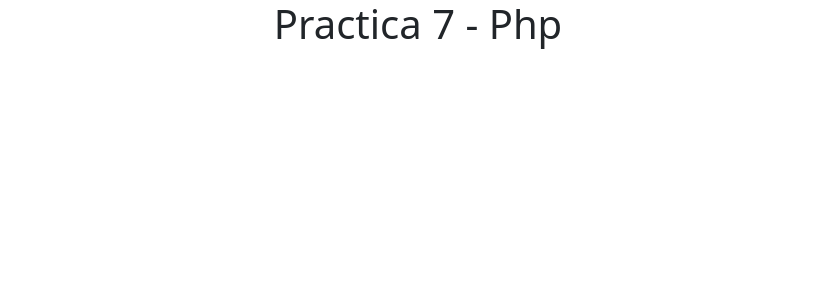
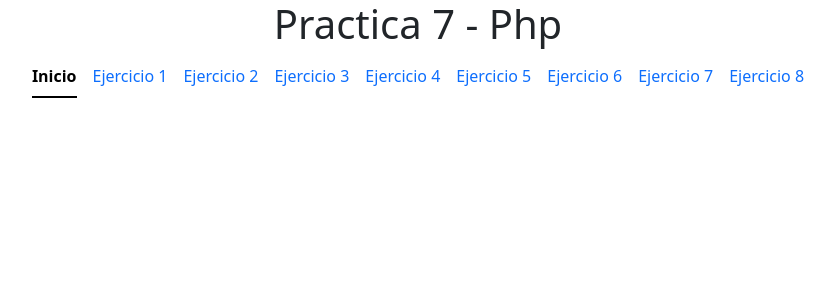
Before and after one commit to EliezerMejia17/Ejercicios_con_Php, a PHP site: page / in a window 1280 px wide. Shown: the top 300 px of the page, without its empty margins (222-1057 px from the left). Run offline with PHP 8.4, Linux system fonts and the light colour scheme.

Commit message:
Agregar Barra de navegacion

```diff
--- a/index.php
+++ b/index.php
@@ -10,6 +10,35 @@
   </head>
   <body>
     <h1><center>Practica 7 - Php </center></h1>
+    <ul class="nav nav-underline justify-content-center">
+        <li class="nav-item">
+            <a class="nav-link active" aria-current="page" href="#">Inicio</a>
+        </li>
+        <li class="nav-item">
+            <a class="nav-link" href="#ejercicio1">Ejercicio 1</a>
+        </li>
+      <li class="nav-item">
+          <a class="nav-link" href="#ejercicio2">Ejercicio 2</a>
+      </li>
+      <li class="nav-item">
+          <a class="nav-link" href="#ejercicio3">Ejercicio 3</a>
+      </li>
+      <li class="nav-item">
+          <a class="nav-link" href="#ejercicio4">Ejercicio 4</a>
+      </li>
+      <li class="nav-item">
+          <a class="nav-link" href="#ejercicio5">Ejercicio 5</a>
+      </li>
+      <li class="nav-item">
+          <a class="nav-link" href="#ejercicio6">Ejercicio 6</a>
+      </li>
+      <li class="nav-item">
+          <a class="nav-link" href="#ejercicio7">Ejercicio 7</a>
+      </li>
+      <li class="nav-item">
+          <a class="nav-link" href="#ejercicio8">Ejercicio 8</a>
+      </li>
+    </ul>
 
 
 
```
